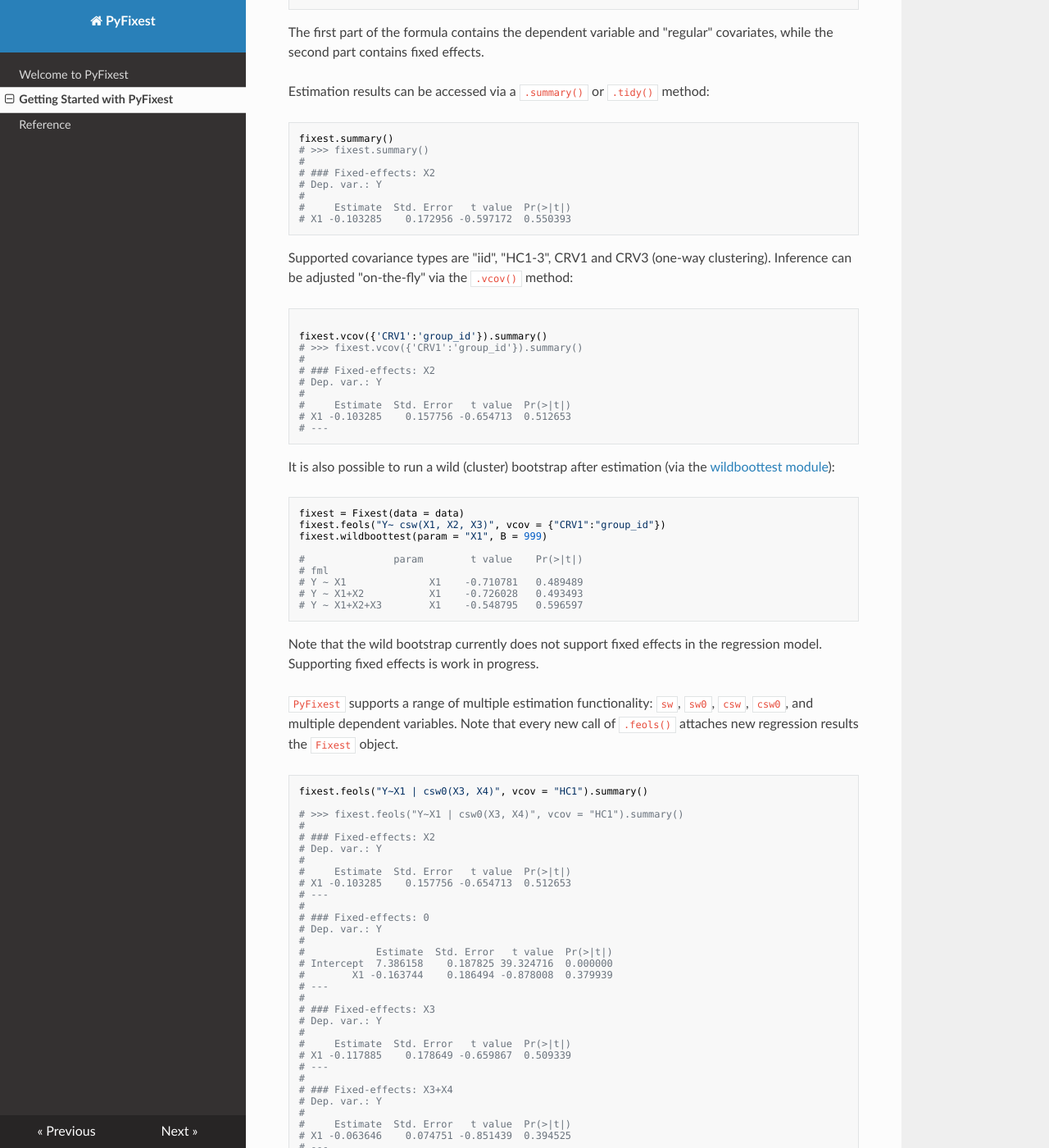
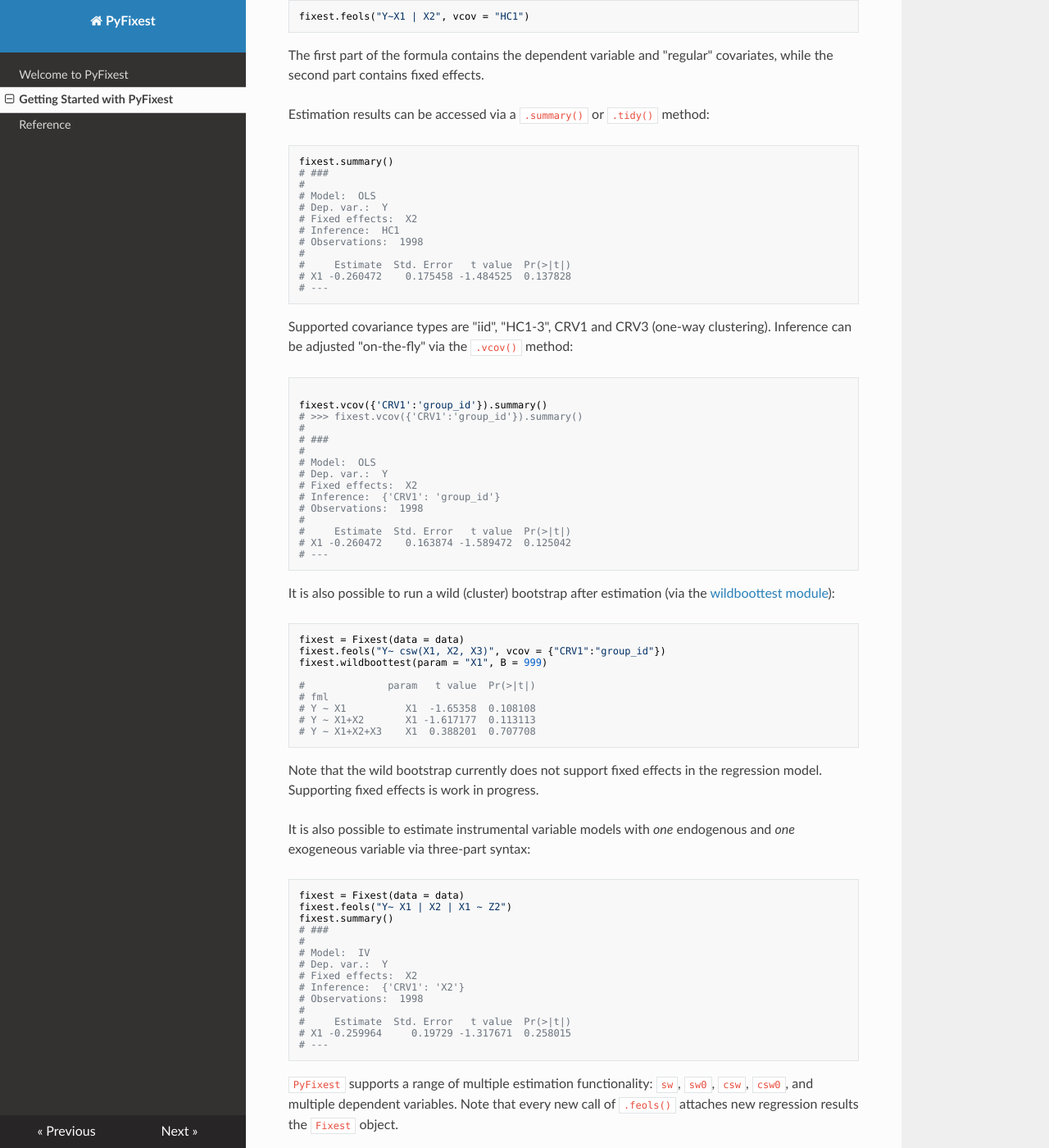
Before and after one commit to py-econometrics/pyfixest, an MkDocs documentation site: the page built from docs/tutorial.md, in a window 1280 px wide and 1400 px high, scrolled down 652 px. Shown: the whole window at 82% size. Built offline with MkDocs 1.6.1, drawn with Linux system fonts in a browser that asks for light colours; nearby versions of some CDN libraries; some of the changed text lies outside the part shown.

Commit message:
update docs for IV

````diff
--- a/docs/tutorial.md
+++ b/docs/tutorial.md
@@ -1,19 +1,22 @@
 # Getting Started with PyFixest
 
 In a first step, we load the module and some example data:
+
 ```py
 from pyfixest import Fixest
 from pyfixest.utils import get_data
 
 data = get_data()
 data.head()
-# >>> data.head()
-#            Y        X1  X2  X3   X4 group_id         Y2
-# 0  37.167541  0.471435  14  20  829        2  36.343535
-# 1 -20.290945 -0.720589  36  33   59        6 -21.650227
-# 2  23.738056  0.015696   6  13  516       19  23.482428
-# 3  19.980327  0.953324  11  91  759       13  19.372943
-# 4  -1.482348  0.405453  11  84  325       19  -2.510737
+>>> data.head()
+#            Y        X1  X2  X3  ...        19  group_id         Y2        Z1
+# 0        NaN  0.471435   0   6  ... -1.546906         3  -1.568085  0.971477
+# 1  -1.470802       NaN   4   6  ...  2.390961        20  -2.418717       NaN
+# 2  -6.429899  0.076200   4   8  ...  1.545659        21  -6.491542 -1.122705
+# 3 -15.911375 -0.974236   4   8  ...  0.039513        22 -14.777766 -1.381387
+# 4  -6.537525  0.464392   3   8  ... -0.511881         6  -7.470515  0.327149
+#
+# [5 rows x 24 columns]
 
 ```
 
@@ -35,13 +38,17 @@ Estimation results can be accessed via a `.summary()` or `.tidy()` method:
 
 ```py
 fixest.summary()
-# >>> fixest.summary()
+# ###
 #
-# ### Fixed-effects: X2
-# Dep. var.: Y
+# Model:  OLS
+# Dep. var.:  Y
+# Fixed effects:  X2
+# Inference:  HC1
+# Observations:  1998
 #
 #     Estimate  Std. Error   t value  Pr(>|t|)
-# X1 -0.103285    0.172956 -0.597172  0.550393
+# X1 -0.260472    0.175458 -1.484525  0.137828
+# ---
 ```
 
 Supported covariance types are "iid", "HC1-3", CRV1 and CRV3 (one-way clustering). Inference can be adjusted "on-the-fly" via the
@@ -52,11 +59,16 @@ Supported covariance types are "iid", "HC1-3", CRV1 and CRV3 (one-way clustering
 fixest.vcov({'CRV1':'group_id'}).summary()
 # >>> fixest.vcov({'CRV1':'group_id'}).summary()
 #
-# ### Fixed-effects: X2
-# Dep. var.: Y
+# ###
+#
+# Model:  OLS
+# Dep. var.:  Y
+# Fixed effects:  X2
+# Inference:  {'CRV1': 'group_id'}
+# Observations:  1998
 #
 #     Estimate  Std. Error   t value  Pr(>|t|)
-# X1 -0.103285    0.157756 -0.654713  0.512653
+# X1 -0.260472    0.163874 -1.589472  0.125042
 # ---
 ```
 
@@ -67,14 +79,33 @@ fixest = Fixest(data = data)
 fixest.feols("Y~ csw(X1, X2, X3)", vcov = {"CRV1":"group_id"})
 fixest.wildboottest(param = "X1", B = 999)
 
-#	            param	     t value	Pr(>|t|)
+#              param   t value  Pr(>|t|)
 # fml
-# Y ~ X1	          X1	-0.710781	0.489489
-# Y ~ X1+X2	          X1	-0.726028	0.493493
-# Y ~ X1+X2+X3	      X1	-0.548795	0.596597
+# Y ~ X1          X1  -1.65358  0.108108
+# Y ~ X1+X2       X1 -1.617177  0.113113
+# Y ~ X1+X2+X3    X1  0.388201  0.707708
 ```
 
 Note that the wild bootstrap currently does not support fixed effects in the regression model. Supporting fixed effects is work in progress.
+
+It is also possible to estimate instrumental variable models with *one* endogenous and *one* exogeneous variable via three-part syntax:
+
+```python
+fixest = Fixest(data = data)
+fixest.feols("Y~ X1 | X2 | X1 ~ Z2")
+fixest.summary()
+# ###
+#
+# Model:  IV
+# Dep. var.:  Y
+# Fixed effects:  X2
+# Inference:  {'CRV1': 'X2'}
+# Observations:  1998
+#
+#     Estimate  Std. Error   t value  Pr(>|t|)
+# X1 -0.259964     0.19729 -1.317671  0.258015
+# ---
+```
 
 `PyFixest` supports a range of multiple estimation functionality: `sw`, `sw0`, `csw`, `csw0`, and multiple dependent variables. Note that every new call of `.feols()` attaches new regression results the `Fixest` object.
 
@@ -83,33 +114,49 @@ fixest.feols("Y~X1 | csw0(X3, X4)", vcov = "HC1").summary()
 
 # >>> fixest.feols("Y~X1 | csw0(X3, X4)", vcov = "HC1").summary()
 #
-# ### Fixed-effects: X2
-# Dep. var.: Y
+# ###
+#
+# Model:  IV
+# Dep. var.:  Y
+# Fixed effects:  X2
+# Inference:  {'CRV1': 'X2'}
+# Observations:  1998
 #
 #     Estimate  Std. Error   t value  Pr(>|t|)
-# X1 -0.103285    0.157756 -0.654713  0.512653
+# X1 -0.259964     0.19729 -1.317671  0.258015
 # ---
+# ###
 #
-# ### Fixed-effects: 0
-# Dep. var.: Y
+# Model:  OLS
+# Dep. var.:  Y
+# Inference:  HC1
+# Observations:  1998
 #
-#            Estimate  Std. Error   t value  Pr(>|t|)
-# Intercept  7.386158    0.187825 39.324716  0.000000
-#        X1 -0.163744    0.186494 -0.878008  0.379939
+#            Estimate  Std. Error    t value  Pr(>|t|)
+# Intercept -3.941395    0.184974 -21.307836  0.000000
+#        X1 -0.273096    0.175432  -1.556710  0.119698
 # ---
+# ###
 #
-# ### Fixed-effects: X3
-# Dep. var.: Y
+# Model:  OLS
+# Dep. var.:  Y
+# Fixed effects:  X3
+# Inference:  HC1
+# Observations:  1998
 #
-#     Estimate  Std. Error   t value  Pr(>|t|)
-# X1 -0.117885    0.178649 -0.659867  0.509339
+#     Estimate  Std. Error  t value  Pr(>|t|)
+# X1  0.034788    0.117487 0.296105   0.76718
 # ---
+# ###
 #
-# ### Fixed-effects: X3+X4
-# Dep. var.: Y
+# Model:  OLS
+# Dep. var.:  Y
+# Fixed effects:  X3+X4
+# Inference:  HC1
+# Observations:  1998
 #
-#     Estimate  Std. Error   t value  Pr(>|t|)
-# X1 -0.063646    0.074751 -0.851439  0.394525
+#     Estimate  Std. Error  t value  Pr(>|t|)
+# X1  0.049263    0.106979 0.460492  0.645213
 # ---
 
 ```
--- a/pyproject.toml
+++ b/pyproject.toml
@@ -1,6 +1,6 @@
 [tool.poetry]
 name = "pyfixest"
-version = "0.5"
+version = "0.5.1"
 
 description = "Experimental draft package for high dimensional fixed effect estimation"
 authors = ["Alexander Fischer <alexander-fischer1801@t-online.de>"]
````
Also changed, not shown: 2 other files.
